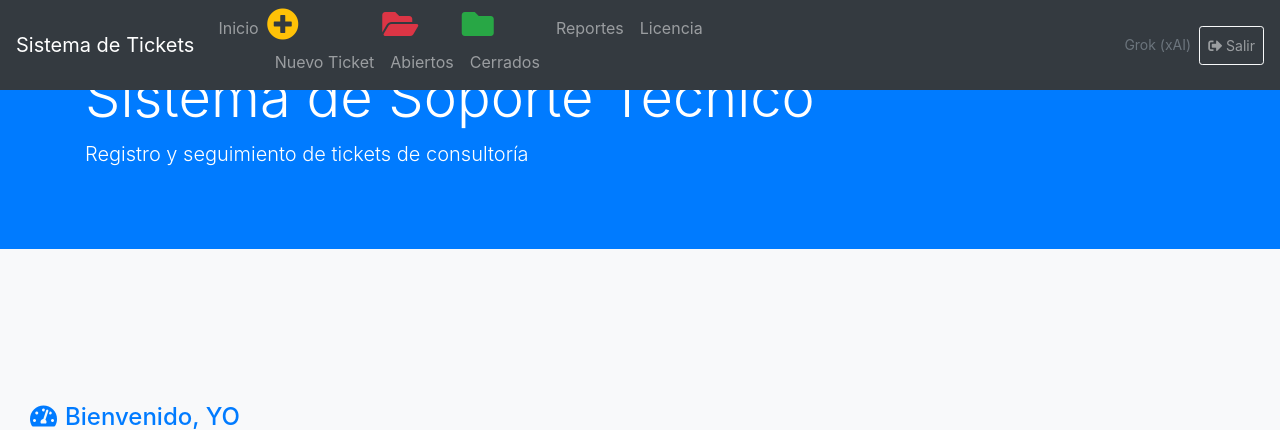
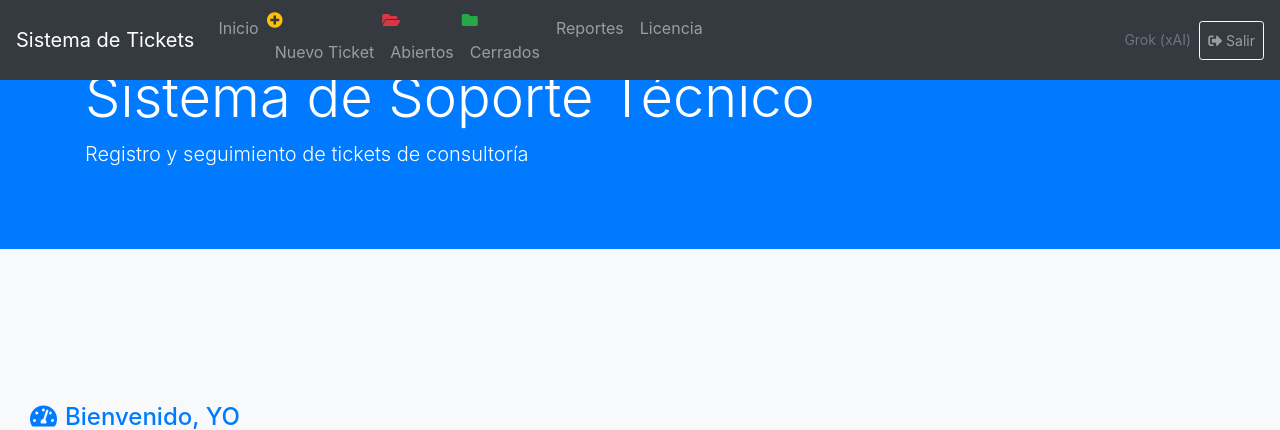
Before and after one commit to AlfonsoOrozcoAguilarnoNDA/dolgul, a PHP site: page /index.php in a window 1280 px wide. Shown: the top 430 px of the page. Run offline with PHP 8.4, Linux system fonts and the light colour scheme.

```diff
--- a/headergrok.php
+++ b/headergrok.php
@@ -85,9 +85,9 @@ $es_master    = ($rol === 'Master');
 
             <!-- Menú común a todos -->
             <li class="nav-item"><a class="nav-link" href="index.php">Inicio</a></li>
-            <li class="nav-item"><i class="fas fa-plus-circle fa-2x text-warning"></i> <a class="nav-link" href="nuevo_ticket.php">Nuevo Ticket</a></li>
-            <li class="nav-item"><i class="fas fa-folder-open fa-2x text-danger"></i> <a class="nav-link" href="tickets_abiertos.php">Abiertos</a></li>
-            <li class="nav-item"><i class="fas fa-folder fa-2x text-success"></i> <a class="nav-link" href="tickets_cerrados.php">Cerrados</a></li>
+            <li class="nav-item"><i class="fas fa-plus-circle fa text-warning"></i><a class="nav-link" href="nuevo_ticket.php">Nuevo Ticket</a></li>
+            <li class="nav-item"><i class="fas fa-folder-open fa text-danger"></i><a class="nav-link" href="tickets_abiertos.php">Abiertos</a></li>
+            <li class="nav-item"><i class="fas fa-folder fa text-success"></i><a class="nav-link" href="tickets_cerrados.php">Cerrados</a></li>
             <li class="nav-item"><a class="nav-link" href="#">Reportes</a></li>
             <li class="nav-item"><a class="nav-link" href="#">Licencia</a></li>
         </ul>
```
